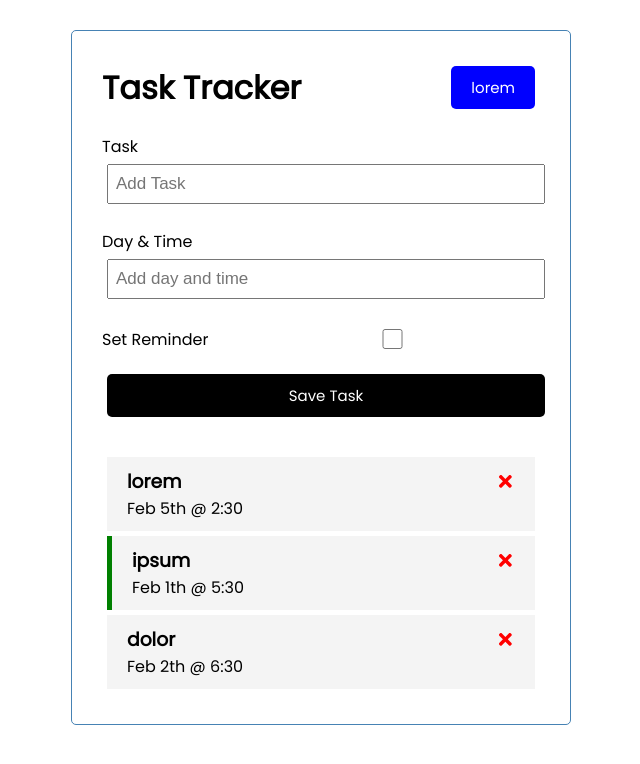
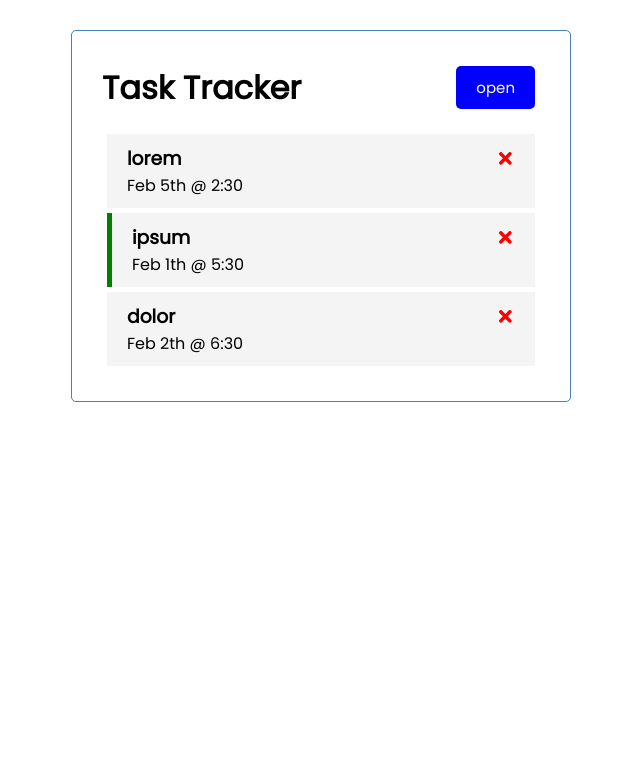
Before and after one commit to jasonly/learning-react, a React (Create React App) app: page / in a window 1280 px wide. Shown: the top 764 px of the page, without its empty margins (319-959 px from the left). Built offline with nearby package versions, Linux system fonts and the light colour scheme.

Commit message:
refactor: passing around state

```diff
--- a/src/App.js
+++ b/src/App.js
@@ -5,6 +5,8 @@
 import { useState } from 'react'
 
 const App = () => {
+  const [showAddTask, setShowAddTask] = useState(false)
+
   // move tasks to glbal state to handle it at the app level and send it around
   const [tasks, setTasks] = useState([
     {
@@ -44,10 +46,18 @@
     setTasks(tasks.map((task) => task.id === id ? { ...task, reminder: !task.reminder} : task))
   }
 
+  // Toggle Show Add Tasks
+  const toggleShowAddTasks = () => setShowAddTask(!showAddTask)
+
   return (
     <div className='container'>
-      <Header />
-      <AddTask onAdd={ addTask }/>
+      <Header
+        onAdd={ toggleShowAddTasks }
+        showAdd={showAddTask}
+      />
+
+      {showAddTask && <AddTask onAdd={ addTask } />}
+
       {
         tasks.length > 0 ?
         <Tasks
--- a/src/components/Header.js
+++ b/src/components/Header.js
@@ -2,17 +2,14 @@
 import PropTypes from 'prop-types'
 import Button from './Button'
 
-const Header = ({ title }) => {
-  const onClick = (evt) => {
-    console.log('weh', evt)
-  }
-
+const Header = ({ title, onAdd, showAdd }) => {
   return (
     <header className='header'>
       <h1>{title}</h1>
       <Button
-        onClick={onClick}
-        color='blue'
+        onClick={onAdd}
+        color={showAdd ? 'red' : 'blue' }
+        text={ showAdd ? 'close' : 'open' }
       />
     </header>
   )
```
